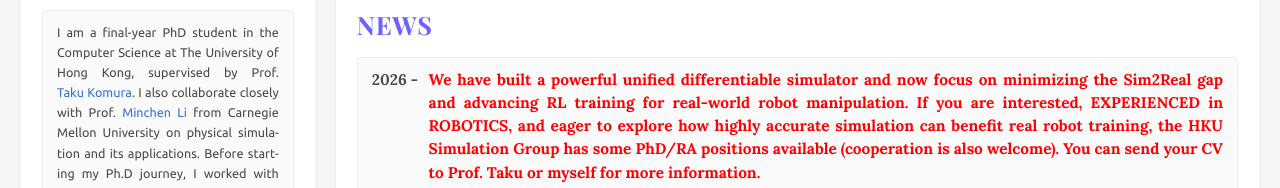
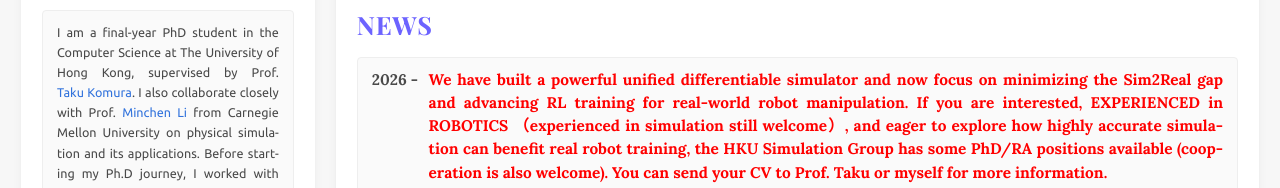
Before and after one commit to KemengHuang/KemengHuang.github.io, a plain HTML site: page index.html in a window 1280 px wide. Shown: the part 546-734 px from the top of the page. Drawn offline with nearby package versions, Linux system fonts and the light colour scheme.

Commit message:
update PhD openings news

```diff
--- a/index.html
+++ b/index.html
@@ -88,7 +88,7 @@
                     <p>
                       <span class="entry-date">2026 -</span>
                       <span class="entry-text"><strong><span class="text-important">We have built a powerful unified differentiable simulator and now focus on minimizing the Sim2Real gap and advancing RL training for real-world robot manipulation.
-                        If you are interested, EXPERIENCED in ROBOTICS, and eager to explore how highly accurate simulation can benefit real robot training, the HKU Simulation Group has some PhD/RA positions available (cooperation is also welcome).
+                        If you are interested, EXPERIENCED in ROBOTICS （experienced in simulation still welcome）, and eager to explore how highly accurate simulation can benefit real robot training, the HKU Simulation Group has some PhD/RA positions available (cooperation is also welcome).
                         You can send your CV to Prof. Taku or myself for more information.</span></strong></span>
                     </p>
 
```
